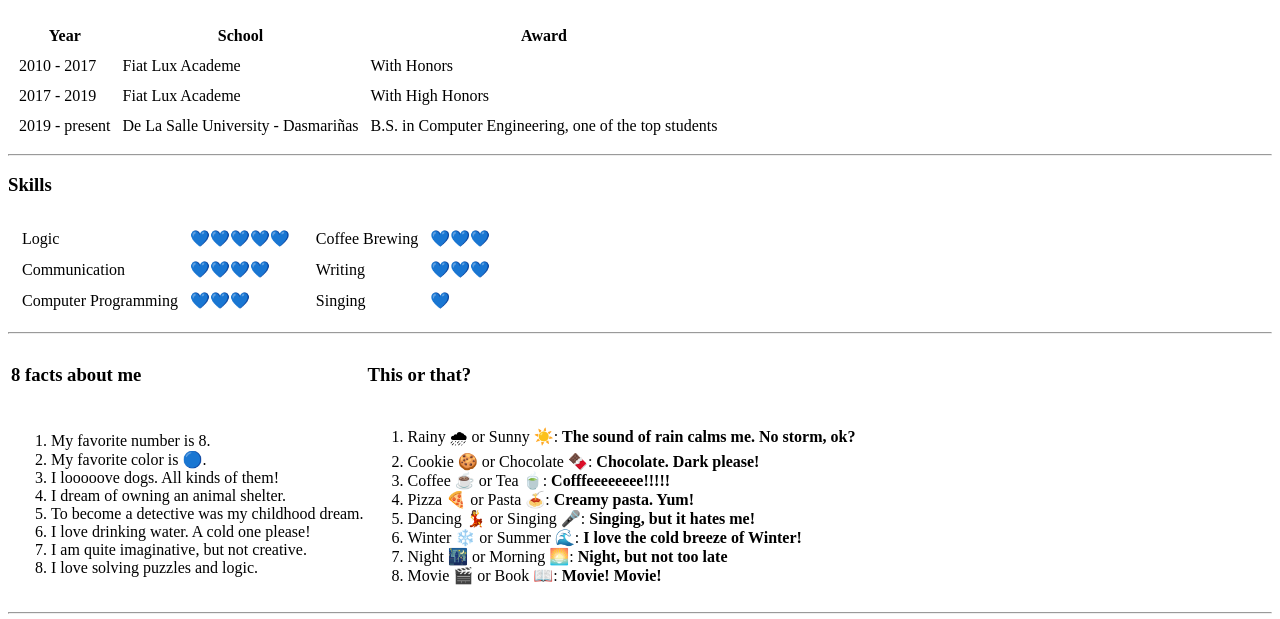
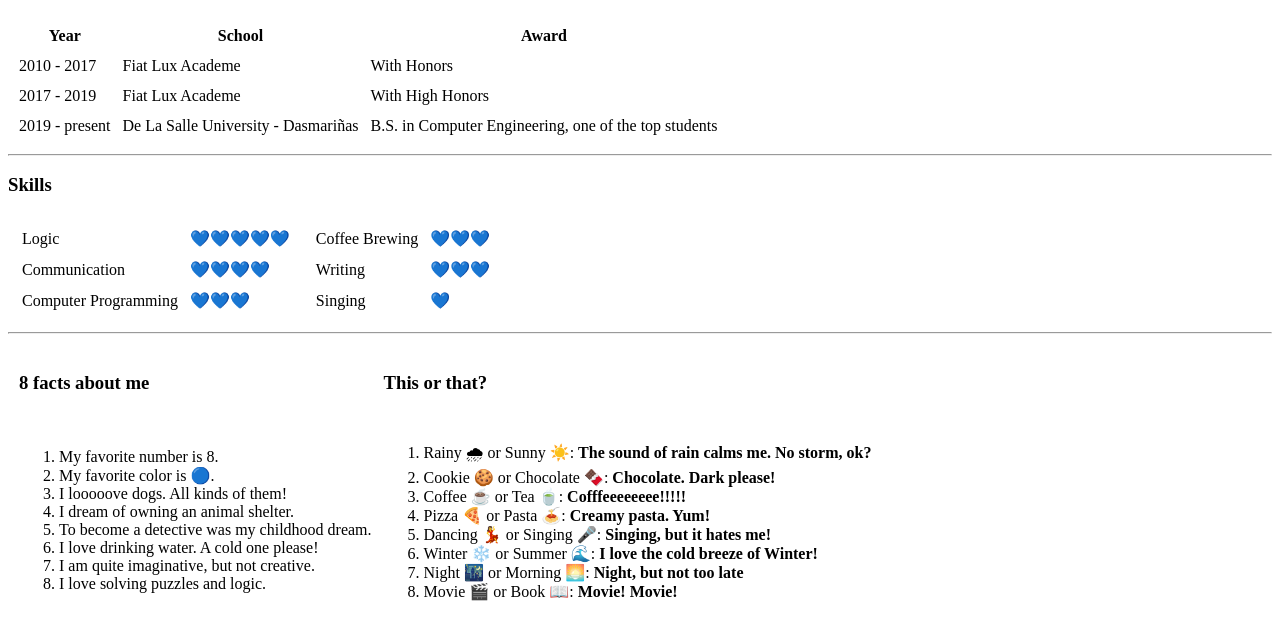
Before and after one commit to venicee08/VenicePersonalProfile, a plain HTML site: page profile.html in a window 1280 px wide. Shown: the part 387-1006 px from the top of the page. Drawn offline with Linux system fonts and the light colour scheme.

Commit message:
Update profile.html

```diff
--- a/profile.html
+++ b/profile.html
@@ -101,7 +101,7 @@
     <hr>
 
     <!--Facts-->
-    <table>
+    <table cellspacing = "10px">
       <tr>
         <td><h3>8 facts about me</h3></td>
         <td><h3>This or that?</h3></td>
```
